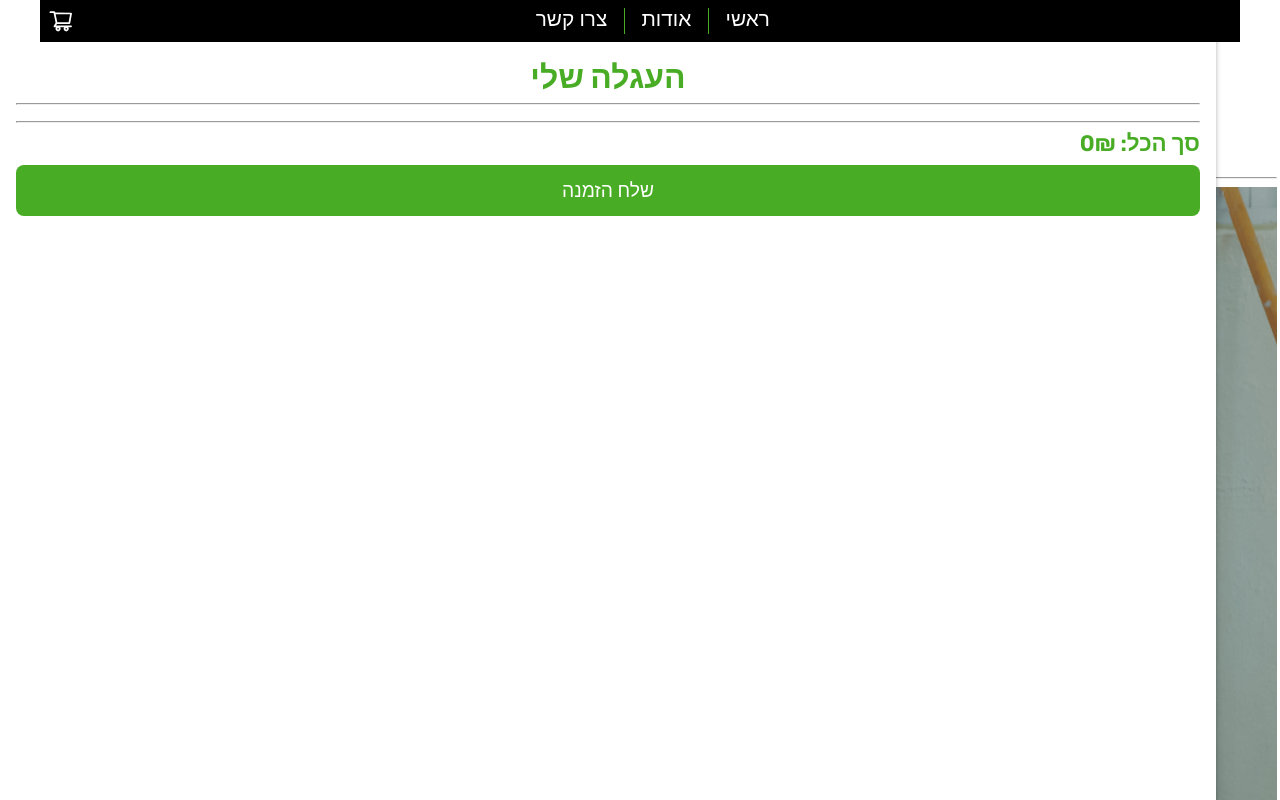
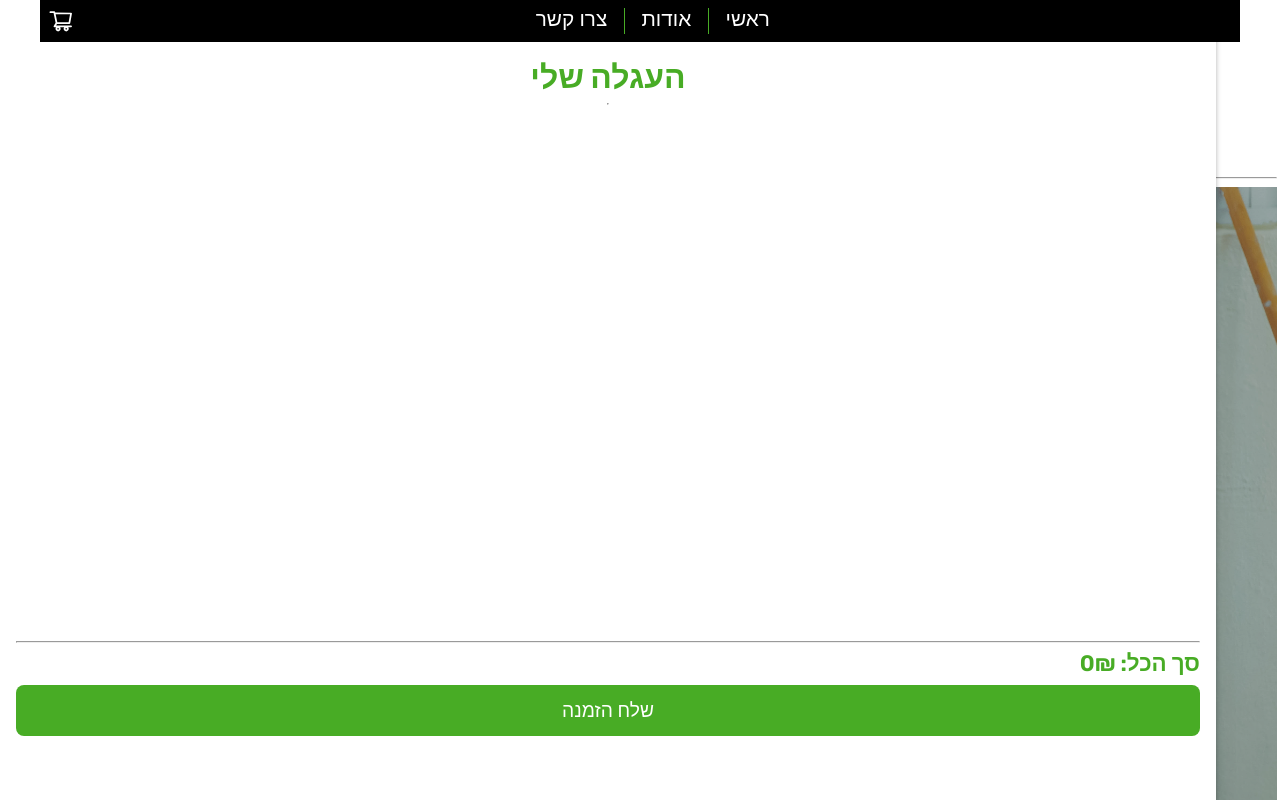
Before and after one commit to lightir21/B.R-Homrey-binyan, a React (Create React App) app in the folder client/: page / in a window 1280 px wide. Both pictures are taken after a click on the icon 60 px from the left and 20 px from the top of the page. Shown: the top 800 px of the page. Built offline with nearby package versions, Linux system fonts and the light colour scheme.

Commit message:
Total price of cart

```diff
--- a/client/src/components/cartFigure/CartFigure.jsx
+++ b/client/src/components/cartFigure/CartFigure.jsx
@@ -11,11 +11,18 @@ const CartFigure = ({ item, index }) => {
 
   const [amountState, setAmountState] = useState(amount);
 
-  const { updateItemAmount, deleteItem } = useCartStore();
+  const { updateItemAmount, deleteItem, setTotalPrice, items } = useCartStore();
 
   useEffect(() => {
     updateItemAmount(index, amountState);
-  }, [amountState]);
+
+    const price = items.reduce((acc, curr) => {
+      const multi = curr.price * curr.amount;
+      return acc + multi;
+    }, 0);
+
+    setTotalPrice(price);
+  }, [amountState, items]);
 
   return (
     <div className="cartFigure" key={id}>
--- a/client/src/components/cartFigure/cartFigure.scss
+++ b/client/src/components/cartFigure/cartFigure.scss
@@ -22,7 +22,7 @@
 
     input {
       aspect-ratio: 1/1;
-      width: 1.6rem;
+      width: 2rem;
     }
 
     &-priceBox {
--- a/client/src/index.scss
+++ b/client/src/index.scss
@@ -8,6 +8,9 @@
 :root {
   --clr-green: #48ac25;
 }
+
+// Screen sizes
+$pcScreen: 767px;
 
 ul,
 p {
--- a/client/src/pages/cartPage/CartPage.jsx
+++ b/client/src/pages/cartPage/CartPage.jsx
@@ -3,9 +3,11 @@ import { CartFigure } from "../../components";
 import { motion } from "framer-motion";
 import { useCartStore } from "../../store/cart-store";
 import { Link } from "react-router-dom";
+import { useEffect, useState } from "react";
 
 const CartPage = ({ showCart, setShowCart }) => {
-  const { items } = useCartStore();
+  const { items, totalPrice } = useCartStore();
+
   return (
     <>
       {showCart && (
@@ -28,7 +30,8 @@ const CartPage = ({ showCart, setShowCart }) => {
           <div className="cartPage__footer">
             <hr />
             <p>
-              סך הכל: <span>0₪</span>
+              סך הכל:{" "}
+              <span>{items.length > 0 ? totalPrice.toFixed(2) : 0}₪</span>
             </p>
             <Link
               to="/order"
--- a/client/src/pages/cartPage/cartPage.scss
+++ b/client/src/pages/cartPage/cartPage.scss
@@ -1,6 +1,6 @@
 .cartPage {
   width: 95%;
-  height: 100%;
+  height: 100dvh;
   background-color: #fff;
   z-index: 999999;
   position: fixed;
@@ -9,6 +9,8 @@
   padding: 1rem;
   padding-top: 2rem;
   box-shadow: 0 5px 5px rgba(0, 0, 0, 0.3);
+  display: flex;
+  flex-direction: column;
 
   & h2 {
     text-align: center;
@@ -20,6 +22,7 @@
   &__itemsList {
     max-height: calc(100vh - 280px);
     overflow-y: scroll;
+    flex-grow: 1;
 
     & > * {
       margin-top: 0.75em;
--- a/client/src/store/cart-store.js
+++ b/client/src/store/cart-store.js
@@ -5,6 +5,7 @@ export const useCartStore = create(
   persist(
     (set, get) => ({
       items: [],
+      totalPrice: 0,
 
       addItem: (product) => {
         const items = get().items;
@@ -46,6 +47,10 @@ export const useCartStore = create(
         const updatedItems = items.filter((item) => item.id !== productId);
         set({ items: updatedItems });
       },
+
+      setTotalPrice: (payload) => {
+        set({ totalPrice: payload });
+      },
     }),
     { name: "cartStore" }
   )
```
